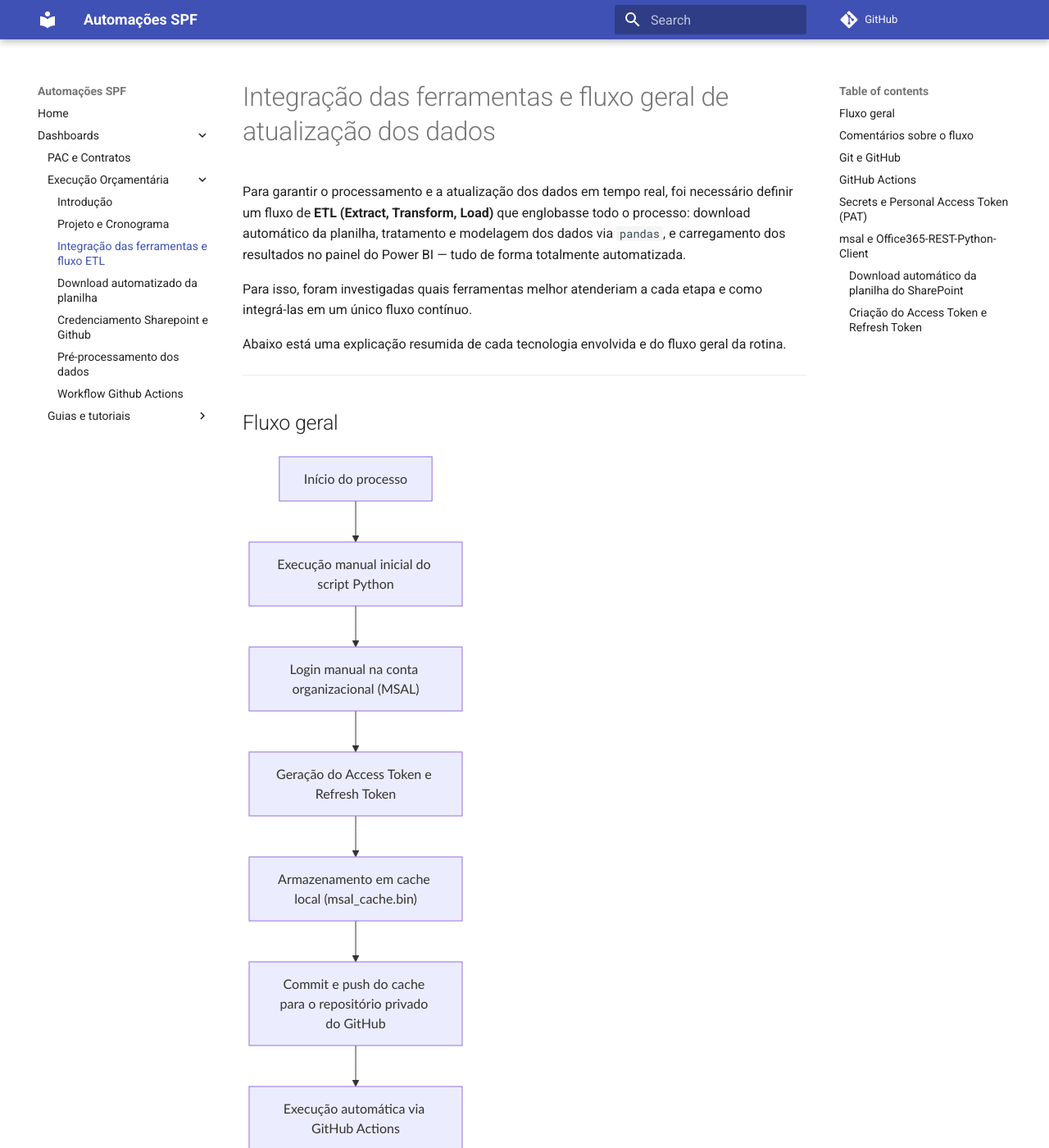
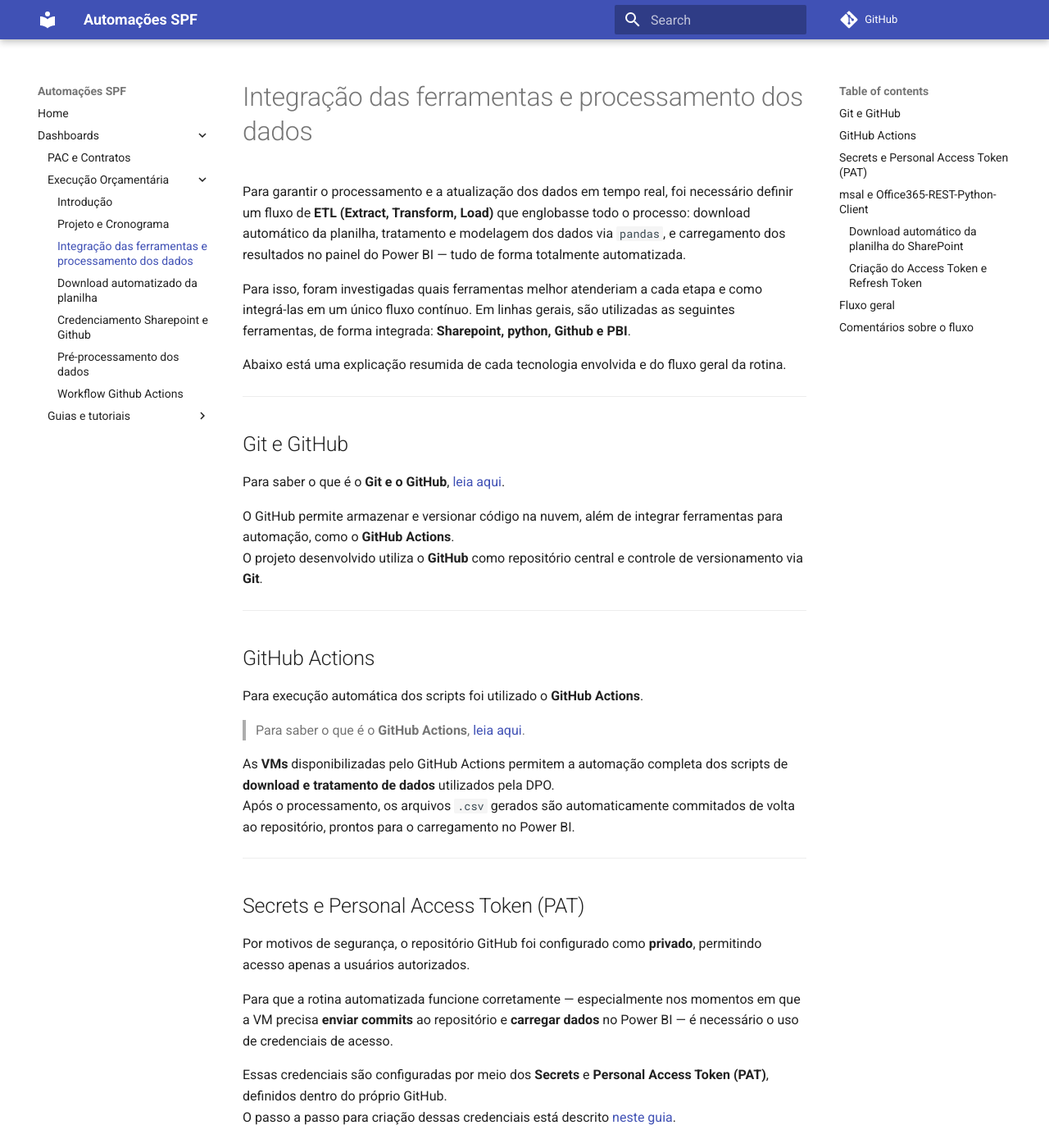
Before and after one commit to SPF-SEPLAG/docs-spf, an MkDocs documentation site: the page built from docs/dashboards/dpo/fluxo_geral.md, in a window 1280 px wide and 1400 px high. Shown: the whole window at 82% size. Built offline with MkDocs 1.6.1 and Material for MkDocs 9.7.7, drawn with Linux system fonts in a browser that asks for light colours; comment, search, counter and statistics services are not loaded; some of the changed text lies outside the part shown.

Commit message:
Escrever sobre explicação do fluxo geral

```diff
--- a/docs/dashboards/dpo/fluxo_geral.md
+++ b/docs/dashboards/dpo/fluxo_geral.md
@@ -1,38 +1,10 @@
-# Integração das ferramentas e fluxo geral de atualização dos dados
+# Integração das ferramentas e processamento dos dados
 
 Para garantir o processamento e a atualização dos dados em tempo real, foi necessário definir um fluxo de **ETL (Extract, Transform, Load)** que englobasse todo o processo: download automático da planilha, tratamento e modelagem dos dados via `pandas`, e carregamento dos resultados no painel do Power BI — tudo de forma totalmente automatizada.
 
-Para isso, foram investigadas quais ferramentas melhor atenderiam a cada etapa e como integrá-las em um único fluxo contínuo.
+Para isso, foram investigadas quais ferramentas melhor atenderiam a cada etapa e como integrá-las em um único fluxo contínuo. Em linhas gerais, são utilizadas as seguintes ferramentas, de forma integrada: **Sharepoint, python, Github e PBI**.
 
 Abaixo está uma explicação resumida de cada tecnologia envolvida e do fluxo geral da rotina.
-
----
-
-## Fluxo geral
-
-<div class="mermaid">
-flowchart TD
-A["Início do processo"] --> B["Execução manual inicial do script Python"]
-B --> C["Login manual na conta organizacional (MSAL)"]
-C --> D["Geração do Access Token e Refresh Token"]
-D --> E["Armazenamento em cache local (msal_cache.bin)"]
-E --> F["Commit e push do cache para o repositório privado do GitHub"]
-F --> G["Execução automática via GitHub Actions"]
-G --> H["Download automatizado da planilha do SharePoint"]
-H --> I["Tratamento e modelagem dos dados com pandas"]
-I --> J["Exportação dos CSVs tratados"]
-J --> K["Commit automático dos CSVs no repositório via workflow.yml"]
-K --> L["Carregamento dos dados no Power BI"]
-L --> M["Fim do processo"]
-</div>
-
----
-
-## Comentários sobre o fluxo
-
-- A **primeira execução** requer login manual e gera os tokens iniciais.
-- As **execuções seguintes** são 100% automáticas, até o vencimento do Refresh Token.
-- O **GitHub Actions** atua como o motor de automação, orquestrando todo o fluxo ETL.
 
 ---
 
@@ -62,7 +34,7 @@
 
 Para que a rotina automatizada funcione corretamente — especialmente nos momentos em que a VM precisa **enviar commits** ao repositório e **carregar dados** no Power BI — é necessário o uso de credenciais de acesso.
 
-Essas credenciais são configuradas por meio dos **Secrets** e **Personal Access Tokens (PATs)**, definidos dentro do próprio GitHub.
+Essas credenciais são configuradas por meio dos **Secrets** e **Personal Access Token (PAT)**, definidos dentro do próprio GitHub.
 O passo a passo para criação dessas credenciais está descrito [neste guia](../guides/github/criar_secrets_pat.md).
 
 ---
@@ -99,3 +71,33 @@
 > O Refresh Token também possui tempo de expiração.
 > Ainda não há uma definição exata sobre sua validade, portanto é necessário **monitorar as execuções** dos workflows do GitHub Actions e **regerar manualmente** os tokens quando necessário.
 ---
+
+## Fluxo geral
+
+<div class="mermaid">
+flowchart TD
+A["Início do processo"] --> B["Execução manual inicial do script Python<br>de download da planilha da DPO"]
+B --> C["Login manual na conta organizacional (MSAL)"]
+C --> D["Geração do Access Token e Refresh Token"]
+D --> E["Armazenamento em cache local (msal_cache.bin)"]
+E --> F["Commit e push do cache para o repositório privado do GitHub"]
+F --> G["Execução automática da rotina via GitHub Actions"]
+G --> H["Download automatizado da planilha do SharePoint"]
+H --> I["Tratamento e modelagem dos dados com pandas"]
+I --> J["Exportação dos CSVs tratados"]
+J --> K["Commit automático dos CSVs no repositório via workflow.yml"]
+K --> L["Carregamento dos dados no Power BI"]
+L --> M["Fim do processo"]
+</div>
+
+---
+
+explicar o fluxo
+
+## Comentários sobre o fluxo
+
+- A **primeira execução** requer login manual e gera os tokens iniciais.
+- As **execuções seguintes** são 100% automáticas, até o vencimento do Refresh Token.
+- O **GitHub Actions** atua como o motor de automação, orquestrando todo o fluxo ETL.
+
+---
--- a/mkdocs.yml
+++ b/mkdocs.yml
@@ -28,7 +28,7 @@
       - Execução Orçamentária:
         - Introdução: dashboards/dpo/intro.md
         - Projeto e Cronograma: dashboards/dpo/projeto.md
-        - Integração das ferramentas e fluxo ETL: dashboards/dpo/fluxo_geral.md
+        - Integração das ferramentas e processamento dos dados: dashboards/dpo/fluxo_geral.md
         - Download automatizado da planilha: dashboards/dpo/placeholder1.md
         - Credenciamento Sharepoint e Github:  dashboards/dpo/placeholder2.md
         - Pré-processamento dos dados: dashboards/dpo/pre_processamento_dados.md
```
Also changed, not shown: docs/dashboards/dpo/download_planilha_sharepoint.md (+5 -1 lines), docs/dashboards/guides/github/access_refresh_tokens.md (+2 -0 lines).
